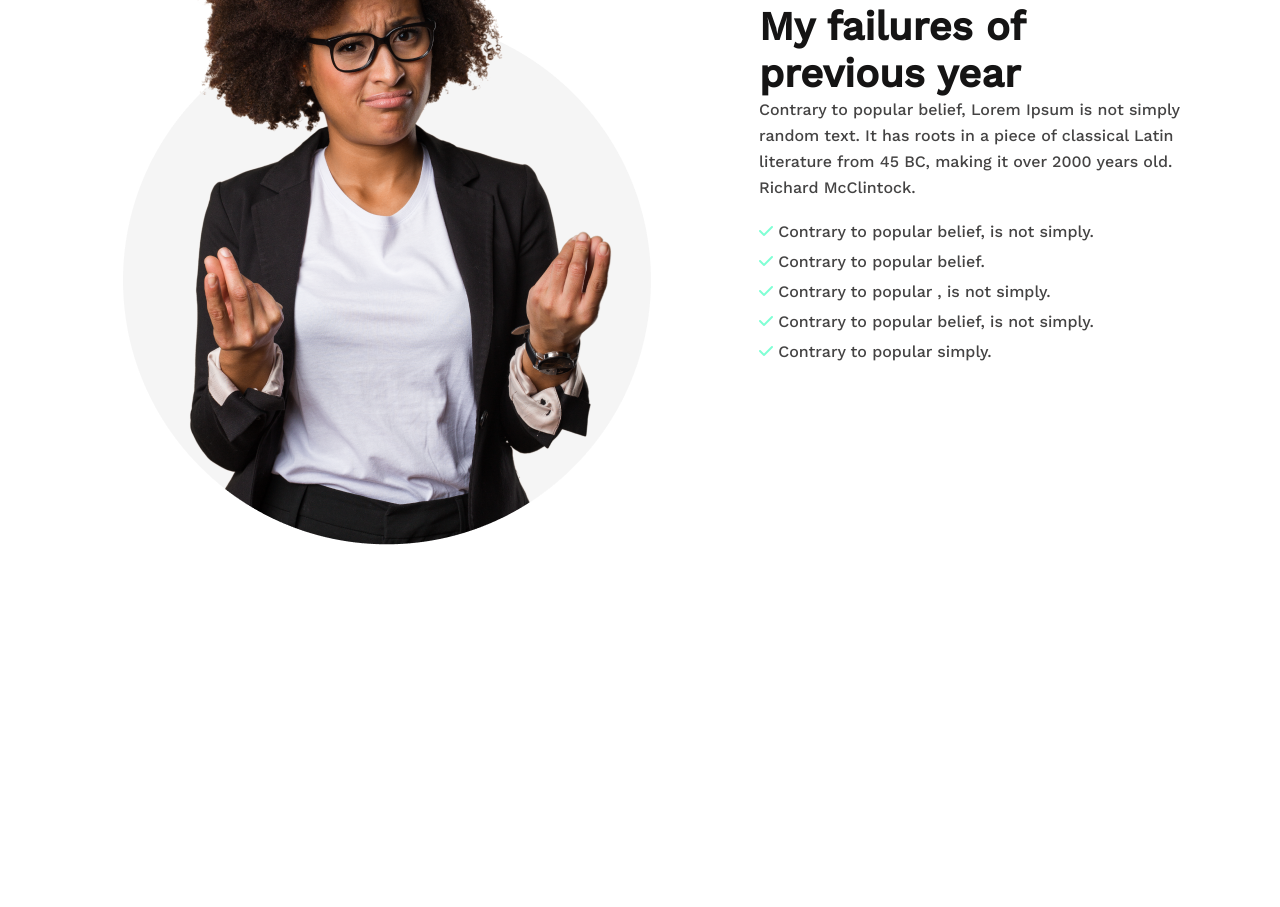
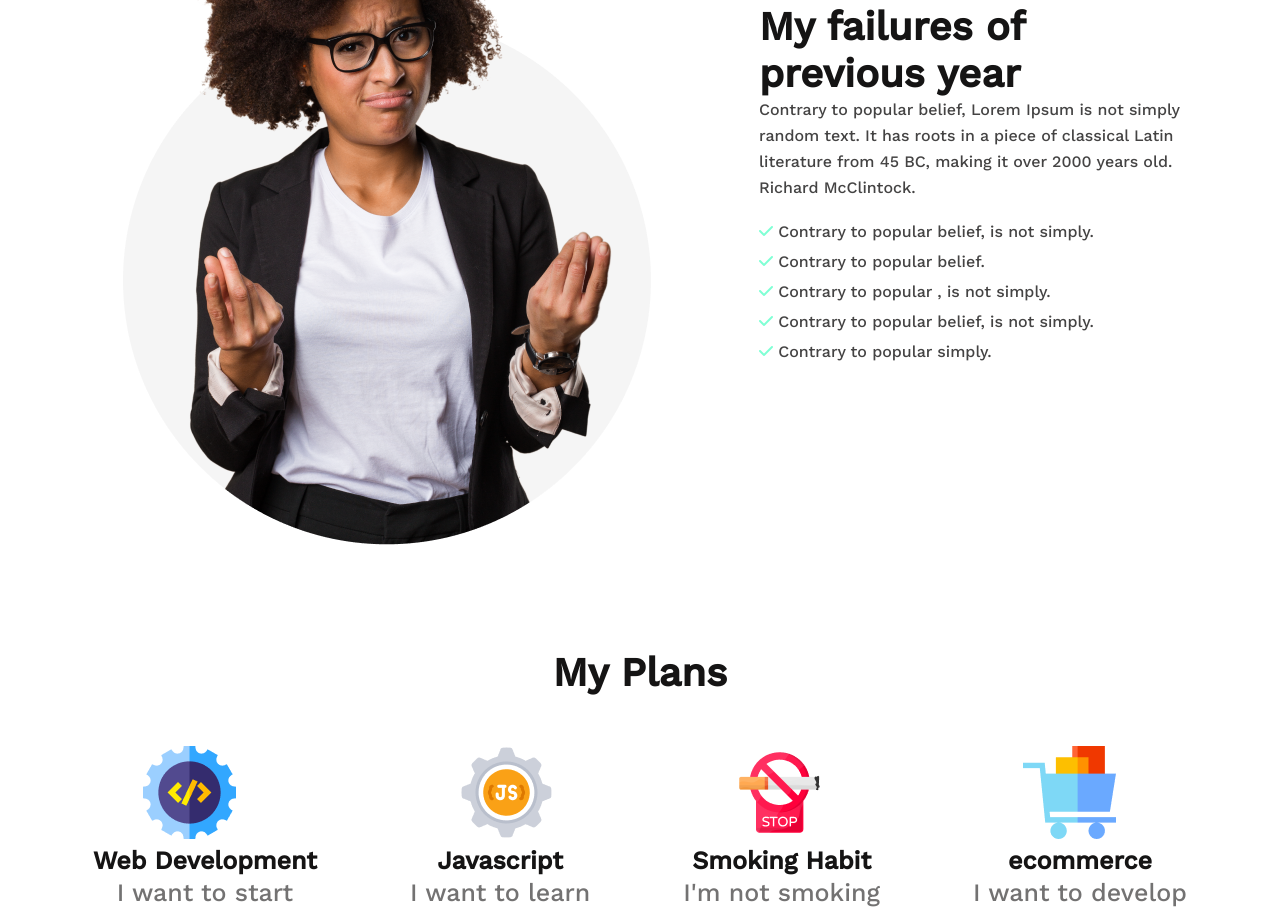
Before and after one commit to Bin-Amin/assignment-1, a plain HTML site: page index.html in a window 1280 px wide. Shown: the part 1035-1942 px from the top of the page. Before the commit the page ends 1684 px from the top, so only its background shows below. Drawn offline with nearby package versions, Linux system fonts and the light colour scheme.

Commit message:
midele second section is compalite

```diff
--- a/index.html
+++ b/index.html
@@ -43,6 +43,33 @@
                        </div>
                 </div>
             </div>
+
+            <!-- midele second section -->
+            <div>
+                <h2 class="thard-title">My Plans</h2>
+            </div>
+            <div class="second-midele">
+               <div class="title-img">
+                <img src="/images/icons/web.png" alt="">
+                <h3 class="forth-title">Web Development</h3>
+                <p class="forth-description">I want to start</p>
+               </div>
+               <div class="title-img">
+                <img src="/images/icons/js.png" alt="">
+                <h3 class="forth-title">Javascript</h3>
+                <p class="forth-description">I want to learn</p>
+               </div>
+               <div class="title-img">
+                <img src="/images/icons/smoke.png" alt="">
+                <h3 class="forth-title">Smoking Habit</h3>
+                <p class="forth-description">I'm not smoking</p>
+               </div>
+               <div class="title-img">
+                <img src="/images/icons/ecom.png" alt="">
+                <h3 class="forth-title">ecommerce</h3>
+                <p class="forth-description">I want to develop</p>
+               </div>
+            </div>
     </main>
     <footer>
 
--- a/style.css
+++ b/style.css
@@ -70,3 +70,36 @@ color: #151414;
 .list>p>i{
     color: aquamarine;
 }
+
+/* midele second section style */
+.thard-title{
+    text-align: center;
+    font-weight: 700;
+font-size: 40px;
+line-height: 47px;
+color: #151414;
+margin-bottom: 50px;
+}
+.second-midele{
+    display: flex;
+    justify-content:space-evenly;
+
+}
+
+.forth-title{
+    font-weight: 700;
+font-size: 25px;
+line-height: 35px;
+text-align: center;
+color: #151414;
+}
+.forth-description{
+    font-weight: 500;
+font-size: 25px;
+line-height: 29px;
+text-align: center;
+color: #737272;
+}
+.title-img>img{
+    padding-left: 50px;
+}
```
